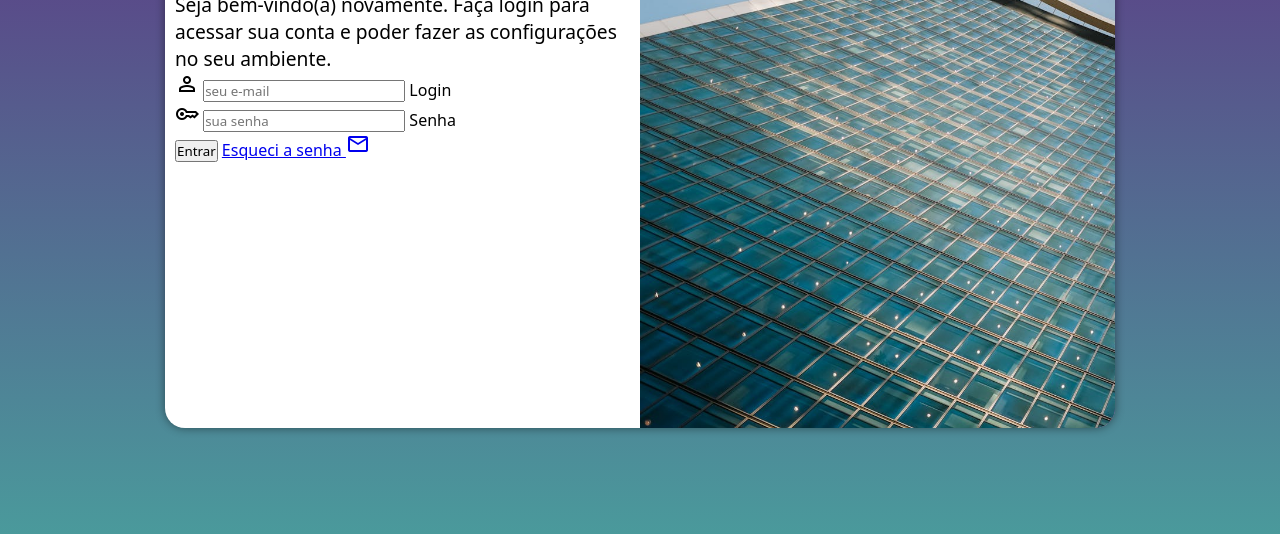
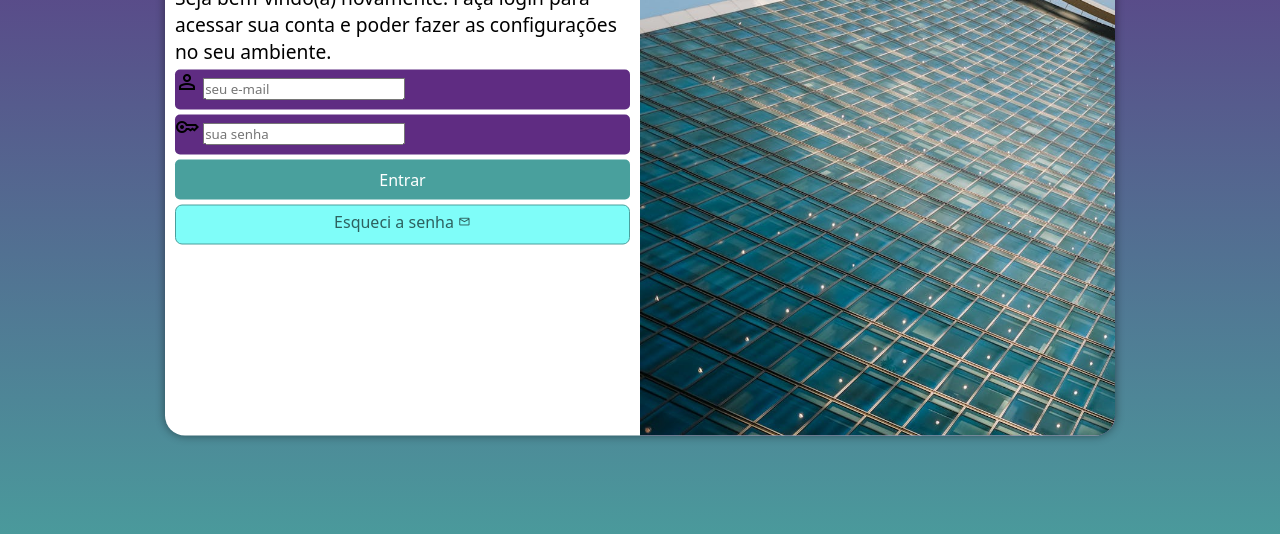
Before and after one commit to mauriciofalabretti/projeto-login, a plain HTML site: page index.html in a window 1280 px wide. Shown: the part 222-756 px from the top of the page. Drawn offline with nearby package versions, Linux system fonts and the light colour scheme.

Commit message:
atualizei o estilo

```diff
--- a/estilos/style.css
+++ b/estilos/style.css
@@ -34,7 +34,7 @@ section#login {
 
     background-color: white;
     width: 250px;
-    height: 500px;
+    height: 515px;
     border-radius: 20px;
     box-shadow: 0px 0px 10px rgba(0, 0, 0, 0.450);
 
@@ -62,3 +62,54 @@ div#formulario > h1 {
 div#formulario > p {
     font-size: 0.8em;
 }
+
+form > div.campo {
+    background-color: #5f2c82;
+    display: block;
+    width: 100%;
+    height: 40px;
+    border-radius: 5px;
+    margin: 5px 0px;
+}
+
+div.campo > label {
+    display: none;
+}
+
+form > input[type=submit] {
+    display: block;
+    font-size: 1em;
+    width: 100%;
+    height: 40px;
+    background-color: #49a09d;
+    color: white;
+    border: none;
+    border-radius: 5px;
+}
+
+form > input[type=submit]:hover {
+    background-color: #2d615f;
+}
+
+form > a.botao {
+    display: block;
+    text-align: center;
+    font-size: 1em;
+    width: 100%;
+    height: 40px;
+    padding-top: 5px;
+    margin-top: 5px;
+    background-color: #7ffdf9;
+    color: #2d615f;
+    border: 1px solid #49a09d;
+    border-radius: 7px;
+    text-decoration: none;
+}
+
+form > a.botao:hover {
+    background-color: #5cd3cf;
+}
+
+form > a.botao > span {
+    font-size: 0.8em;
+}
--- a/index.html
+++ b/index.html
@@ -33,13 +33,12 @@
                         <label for="isenha">Senha</label>
                     </div>
                     <input type="submit" value="Entrar">
-                    <a href="esqueci.html">
+                    <a href="esqueci.html" class="botao">
                         Esqueci a senha <span class="material-symbols-outlined">mail</span>
                     </a>
                 </form>
                 </p>
             </div>
-
         </section>
     </main>
 </body>
```
